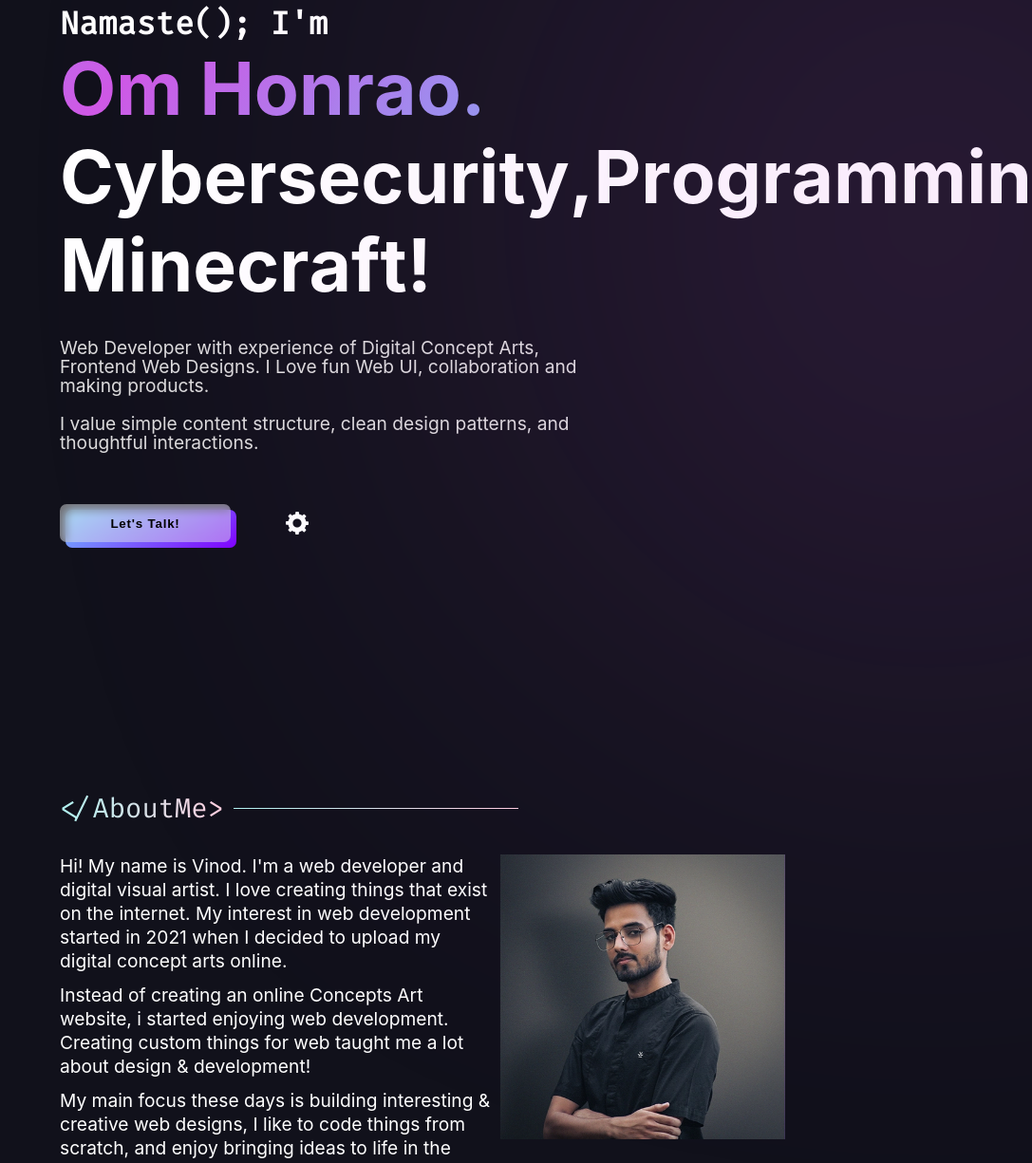
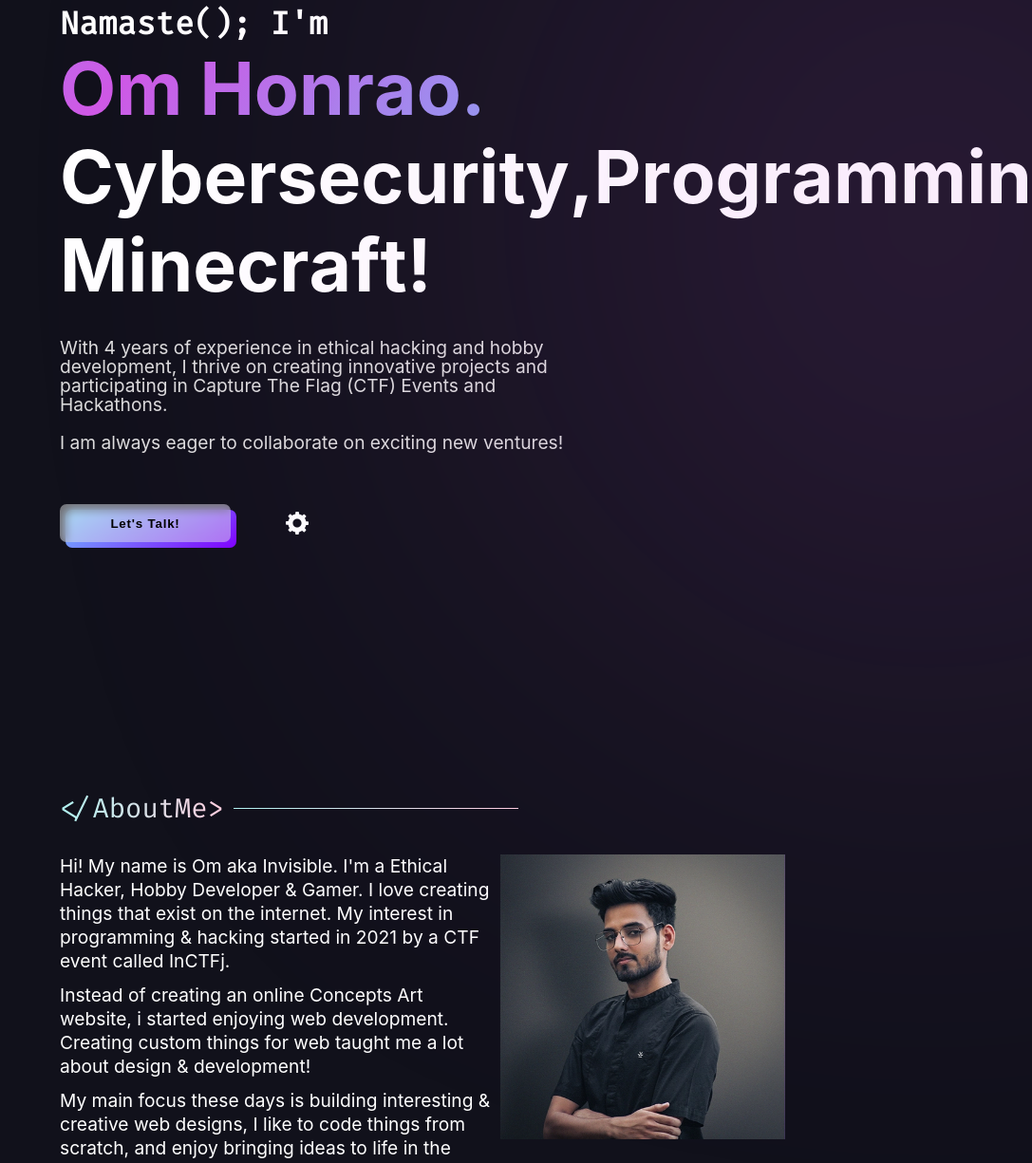
Before and after one commit to 1nv1sibl3/1nv1sibl3.github.io, a plain HTML site: page index.html in a window 1280 px wide. Shown: the part 168-1393 px from the top of the page at 95% size, without its empty margins (193-1280 px from the left). Drawn offline with nearby package versions, Linux system fonts and the light colour scheme; a web font is replaced by a local one.

Commit message:
ss for shreyo

```diff
--- a/index.html
+++ b/index.html
@@ -212,14 +212,14 @@ What are you doing here?! you sneaky developer...
           </div>
         </article>
         <p id="info-para" data-aos="fade-up" data-aos-delay="600">
-          Web Developer with experience of Digital Concept Arts, Frontend Web
-          Designs. I Love fun Web UI, collaboration and making products.<br />
+          With 4 years of experience in ethical hacking and hobby development,
+          I thrive on creating innovative projects and participating in Capture The Flag (CTF) Events and Hackathons.
           <br />
-          I value simple content structure, clean design patterns, and
-          thoughtful interactions.
+          <br />
+          I am always eager to collaborate on exciting new ventures!
         </p>
         <div class="contact-btn-div" data-aos="fade-up" data-aos-delay="800">
-          <a href="mailto:infovinodjangid@gmail.com" tabindex="-1">
+          <a href="https://discordapp.com/users/904280755734196224" tabindex="-1">
             <button class="letsTalkBtn">
               <p class="letsTalkBtn-text">Let's Talk!</p>
               <span class="letsTalkBtn-BG"></span>
@@ -261,7 +261,7 @@ What are you doing here?! you sneaky developer...
         <div class="info-dp-section">
           <div class="about-info">
             <p tabindex="0">
-              Hi! My name is Vinod. I'm a web developer and digital visual artist. I love creating things that exist on the internet. My interest in web development started in 2021 when I decided to upload my digital concept arts online.
+              Hi! My name is Om aka Invisible. I'm a Ethical Hacker, Hobby Developer & Gamer. I love creating things that exist on the internet. My interest in programming & hacking started in 2021 by a CTF event called InCTFj.
             </p>
             <br />
             <p tabindex="0">
```
